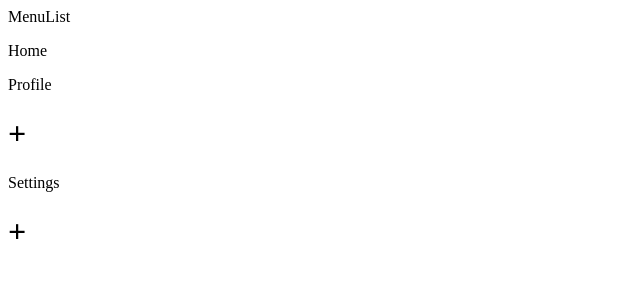
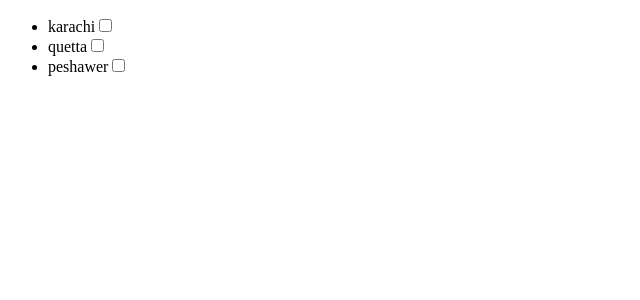
Before and after one commit to kashan-iqbal/React-Small-Project-, a React (Create React App) app: page / in a window 1280 px wide. Shown: the top 300 px of the page, without its empty margins (0-640 px from the left). Built offline with nearby package versions, Linux system fonts and the light colour scheme.

Commit message:
interview question

```diff
--- a/src/App.js
+++ b/src/App.js
@@ -1,6 +1,7 @@
 // import './App.css';
 
-import MenuList from "./repeat/Tree view/MenuList";
+import CallApi from "./LearningReact/CallApi";
+import Interview from "./interview/Interview";
 
 function App() {
   return (
@@ -25,7 +26,9 @@ function App() {
       {/* <AccordianRepeat/> */}
       {/* <Ratting/> */}
       {/* <ImageSliderReapeat/> */}
-<MenuList/>
+{/* <MenuList/> */}
+{/* <CallApi/> */}
+<Interview/>
     </div>
   );
 }
--- /dev/null
+++ b/src/LearningReact/CallApi.js
@@ -0,0 +1,31 @@
+import React, { useEffect } from "react";
+
+const CallApi = () => {
+  const proxyUrl = "http://localhost:3001/proxy";
+  // Replace 'https://thatsthem.com/name/Clint-A-Powell' with your desired URL
+  const apiUrl = "https://thatsthem.com/name/Clint-A-Powell";
+
+  const getData = async () => {
+    try {
+      const response = await fetch(proxyUrl, {
+        method: "POST", // Change method to POST
+        headers: {
+          "Content-Type": "application/json",
+        },
+        body: JSON.stringify({ url: apiUrl }), // Send the API URL in the request body
+      });
+
+      const data = response.json()
+      console.log(data)
+    } catch (error) {
+      console.log(error);
+    }
+  };
+  useEffect(() => {
+    getData();
+  }, []);
+
+  return <div>CallApi</div>;
+};
+
+export default CallApi;
--- a/src/index.js
+++ b/src/index.js
@@ -6,9 +6,9 @@ import reportWebVitals from './reportWebVitals';
 
 const root = ReactDOM.createRoot(document.getElementById('root'));
 root.render(
-  <React.StrictMode>
+  // <React.StrictMode>
     <App />
-  </React.StrictMode>
+  // </React.StrictMode>
 );
 
 // If you want to start measuring performance in your app, pass a function
--- /dev/null
+++ b/src/interview/Interview.js
@@ -0,0 +1,56 @@
+import React, { useState } from "react";
+
+const Interview = () => {
+  const arr = ["karachi", "quetta", "peshawer"];
+  const [list, setList] = useState(arr);
+  const [check, setChecked] = useState([]);
+  const handleDelete = (i) => {
+    let copyList = [...list];
+    let deleteValue = copyList.filter((el, idx) => idx !== i);
+    setList(deleteValue);
+    let arr = [...check];
+    let chekcingArr = arr.indexOf(i);
+    console.log(chekcingArr,`idx of`)
+    arr.splice(chekcingArr, 1);
+    setChecked(arr);
+  };
+
+  const handleCheckBox = (id) => {
+    let checkingArr = check.indexOf(id);
+    let copyArr = [...check];
+    if (checkingArr === -1) {
+      copyArr.push(id);
+      setChecked(copyArr);
+    } else {
+      copyArr.splice(checkingArr, 1);
+      setChecked(copyArr);
+    }
+  };
+  console.log(check);
+  return (
+    <div>
+      <ul>
+        {list.map((el, idx) => {
+          return (
+            <li key={idx}>
+              {el}
+              {check.map((c) => {
+                return (
+                  c === idx && (
+                    <button key={c} onClick={() => handleDelete(idx)}>
+                      delete
+                    </button>
+                  )
+                );
+              })}
+
+              <input type="checkbox" onClick={() => handleCheckBox(idx)} />
+            </li>
+          );
+        })}
+      </ul>
+    </div>
+  );
+};
+
+export default Interview;
```
